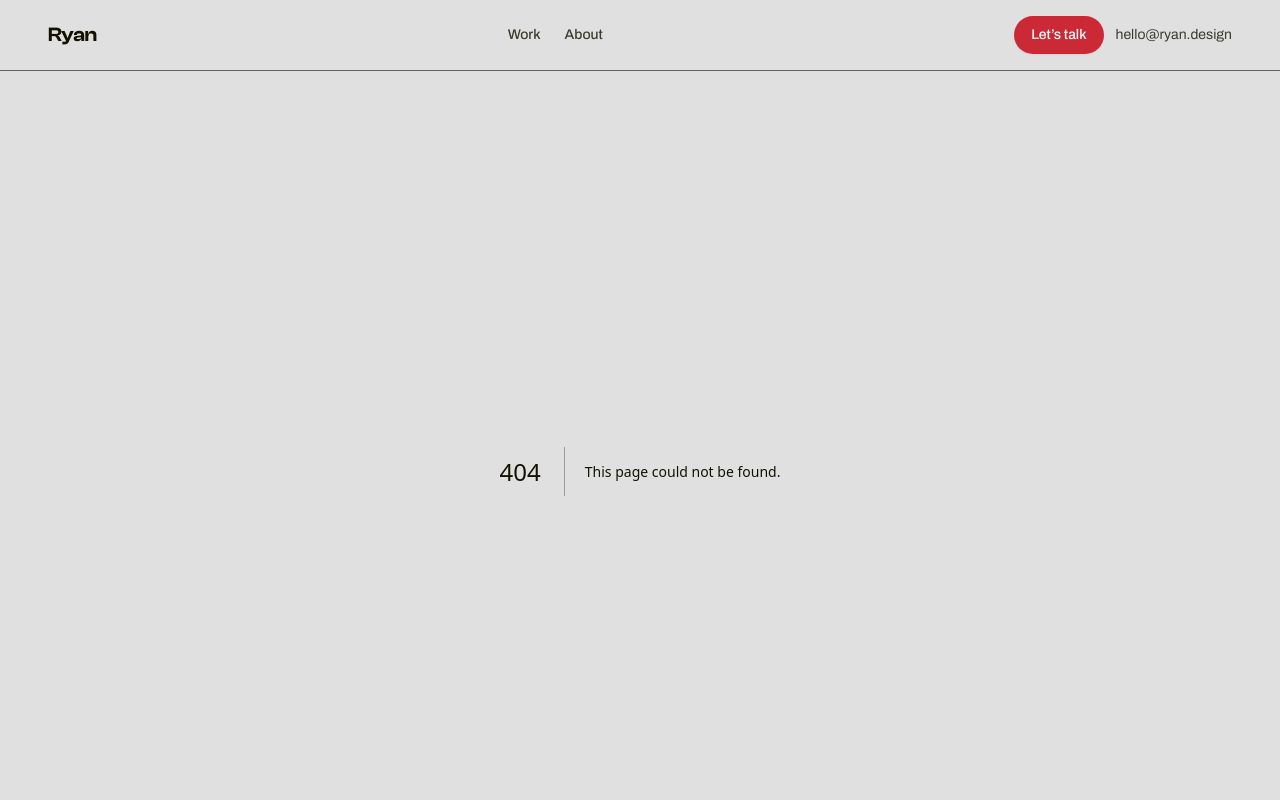
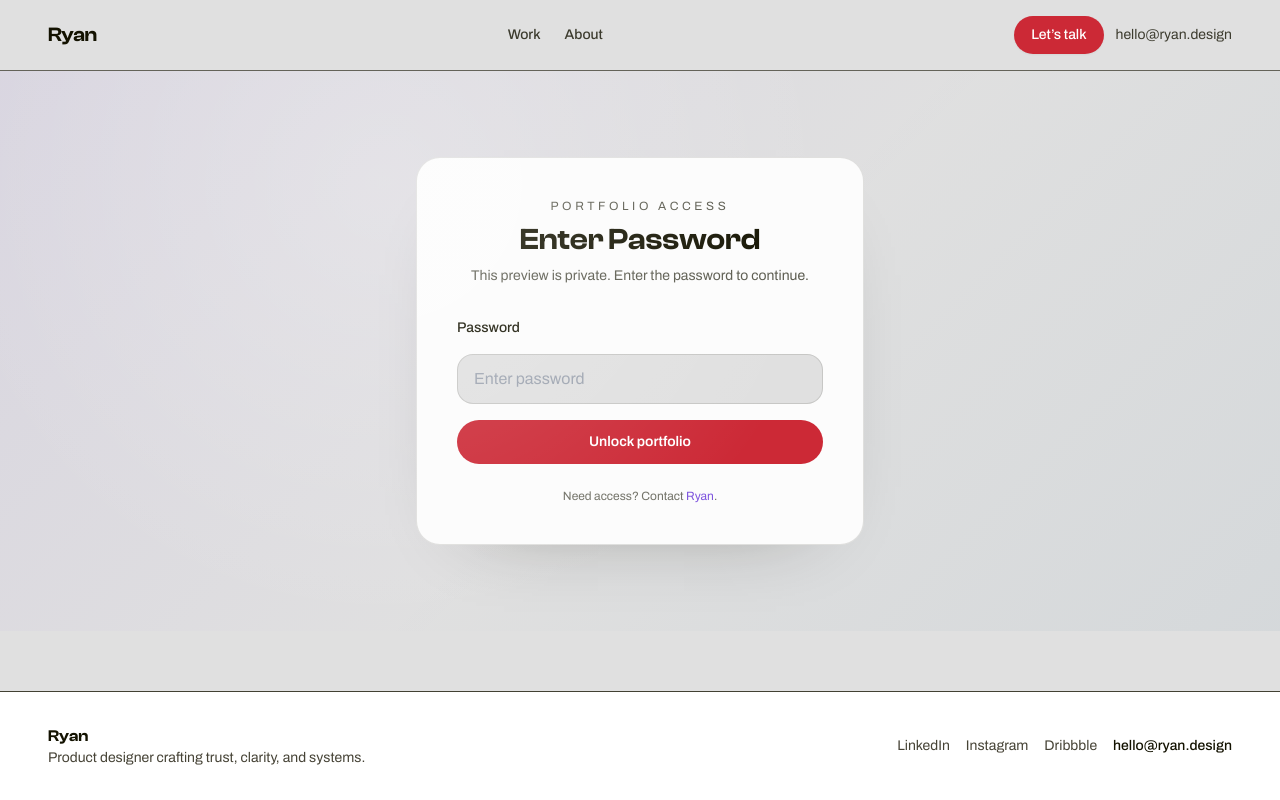
Before and after one commit to rplumb691/ryanplumbdesignportfolio, a Next.js app: page /unlock in a window 1280 px wide. Before the commit this address had no page. Shown: the top 800 px of the page. Built offline with nearby package versions, Linux system fonts and the light colour scheme.

Commit message:
feat: add password gate

```diff
--- /dev/null
+++ b/app/api/unlock/route.ts
@@ -0,0 +1,34 @@
+import { NextResponse } from "next/server";
+
+const PASSWORD = process.env.PORTFOLIO_PASSWORD ?? "RyanPlumb";
+const COOKIE_NAME = "portfolio_auth";
+const MAX_AGE = 60 * 60 * 24 * 30; // 30 days
+
+export async function POST(request: Request) {
+  const formData = await request.formData();
+  const password = formData.get("password");
+  const redirectTo = formData.get("redirectTo");
+
+  const safeRedirect =
+    typeof redirectTo === "string" && redirectTo.startsWith("/") ? redirectTo : "/";
+
+  if (typeof password === "string" && password === PASSWORD) {
+    const response = NextResponse.redirect(new URL(safeRedirect || "/", request.url));
+    response.cookies.set({
+      name: COOKIE_NAME,
+      value: "true",
+      httpOnly: true,
+      secure: process.env.NODE_ENV === "production",
+      path: "/",
+      maxAge: MAX_AGE,
+    });
+    return response;
+  }
+
+  const errorUrl = new URL("/unlock", request.url);
+  errorUrl.searchParams.set("error", "1");
+  if (safeRedirect && safeRedirect !== "/") {
+    errorUrl.searchParams.set("redirectTo", safeRedirect);
+  }
+  return NextResponse.redirect(errorUrl);
+}
--- /dev/null
+++ b/app/unlock/page.tsx
@@ -0,0 +1,54 @@
+import Link from "next/link";
+
+interface UnlockPageProps {
+  searchParams: { error?: string; redirectTo?: string };
+}
+
+export default function UnlockPage({ searchParams }: UnlockPageProps) {
+  const redirectTo =
+    typeof searchParams.redirectTo === "string" && searchParams.redirectTo.startsWith("/")
+      ? searchParams.redirectTo
+      : "/";
+  const hasError = Boolean(searchParams.error);
+
+  return (
+    <div className="paper-dots flex min-h-[70vh] items-center justify-center px-6 py-20">
+      <div className="max-w-md flex-1 rounded-3xl border border-border bg-surface/90 p-10 shadow-card">
+        <div className="space-y-2 text-center">
+          <p className="text-xs uppercase tracking-[0.3em] text-ink/70">Portfolio Access</p>
+          <h1 className="font-display text-3xl text-ink">Enter Password</h1>
+          <p className="text-sm text-ink/70">
+            This preview is private. Enter the password to continue.
+          </p>
+        </div>
+        <form method="POST" action="/api/unlock" className="mt-8 space-y-4">
+          <input type="hidden" name="redirectTo" value={redirectTo} />
+          <label className="block text-sm font-medium text-ink" htmlFor="password">
+            Password
+          </label>
+          <input
+            id="password"
+            name="password"
+            type="password"
+            required
+            className="w-full rounded-2xl border border-border bg-bg px-4 py-3 text-base text-ink focus:border-accent focus:outline-none"
+            placeholder="Enter password"
+            autoComplete="off"
+          />
+          {hasError && (
+            <p className="text-sm text-signal">Incorrect password. Please try again.</p>
+          )}
+          <button
+            type="submit"
+            className="w-full rounded-full bg-signal px-6 py-3 text-sm font-semibold text-white transition hover:bg-signal/90"
+          >
+            Unlock portfolio
+          </button>
+        </form>
+        <p className="mt-6 text-center text-xs text-ink/60">
+          Need access? Contact <Link href="mailto:hello@ryan.design" className="text-accent">Ryan</Link>.
+        </p>
+      </div>
+    </div>
+  );
+}
```
Also changed, not shown: middleware.ts (added, +42 -0 lines).
